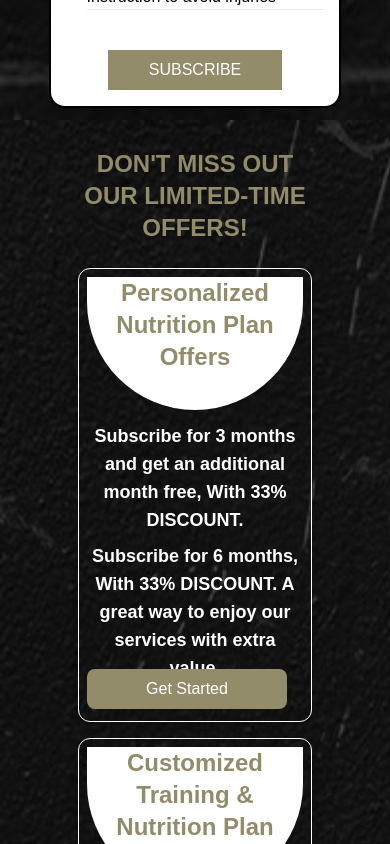
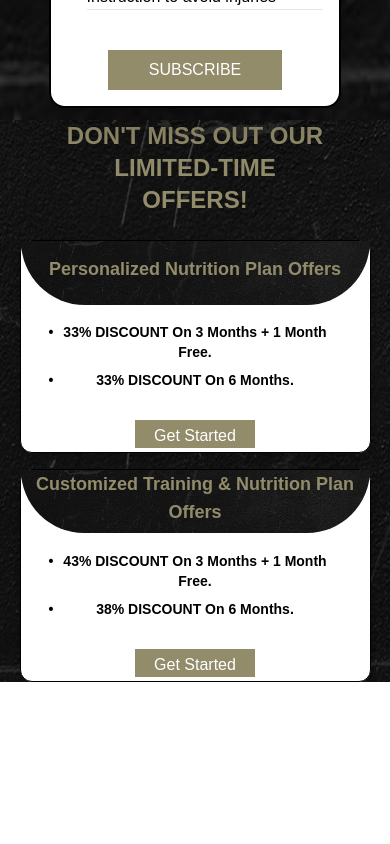
Before and after one commit to mahmoud2391997/trio-fitness-industry, a Next.js app: page / in a window 390 px wide. Shown: the part 6440-7284 px from the top of the page. After the commit the page ends 7122 px from the top, so only its background shows below. Built offline with nearby package versions, Linux system fonts and the light colour scheme.

Commit message:
modified responsive

```diff
--- a/components/limitedOffersSection.jsx
+++ /dev/null
@@ -1,39 +0,0 @@
-import React from 'react'
-import PackageCard from './packageCard'
-import PackageComponent from './packageComponent'
-import { title } from 'process';
-
-function LimitedOffersSection() {
-  const packages = [
-    {
-        id: 1,
-        // title: "3 MONTH + 1 MONTH FREE",
-        title:"Personalized Nutrition Plan Offers",
-        description: ["Subscribe for 3 months and get an additional month free, With 33% DISCOUNT.","Subscribe for 6 months, With 33% DISCOUNT. A great way to enjoy our services with extra value."]
-      },
-      {
-        id: 2,
-        // title: "6 MONTH + 2 MONTH FREE",
-        title:"Customized Training & Nutrition Plan Offers",
-        description: ["Subscribe for 3 months and get an additional month free, With 43% DISCOUNT.","Subscribe for 6 months, With 38% DISCOUNT. A great way to enjoy our services with extra value."]
-    },
-];
-
-  return (
-    <div className='w-full bg-black text-white p-7'  style={{background:"url(/aboutbg.jpeg)", backgroundSize:"cover"}}>
-            <h2 className="xl:text-5xl w-[70%] lg:w-[50%] m-auto lg:text-5xl md:text-4xl sm:text-3xl text-2xl  text-center font-bold mb-6 text-[#928c6b]">DON'T MISS OUT OUR LIMITED-TIME OFFERS!</h2>
-
-      <div className="packages w-[70%] grid grid-cols-1 md:grid-cols-2  h-auto gap-4 m-auto">
-        {packages.map((pkg) => (
-          <PackageComponent
-            key={pkg.id}
-            packageName={pkg.title}
-            packageDescription={pkg.description}
-          />
-        ))}
-      </div>
-    </div>
-  )
-}
-
-export default LimitedOffersSection
--- /dev/null
+++ b/components/limitedOffersSection.tsx
@@ -0,0 +1,39 @@
+import React from 'react'
+import PackageCard from './packageCard'
+import PackageComponent from './packageComponent'
+import { title } from 'process';
+
+function LimitedOffersSection() {
+  const packages = [
+    {
+        id: 1,
+        // title: "3 MONTH + 1 MONTH FREE",
+        title:"Personalized Nutrition Plan Offers",
+        description: ["33% DISCOUNT On 3 Months + 1 Month Free.","33% DISCOUNT On 6 Months."]
+      },
+      {
+        id: 2,
+        // title: "6 MONTH + 2 MONTH FREE",
+        title:"Customized Training & Nutrition Plan Offers",
+        description: ["43% DISCOUNT On 3 Months + 1 Month Free.","38% DISCOUNT On 6 Months."]
+    },
+];
+
+  return (
+    <div className='w-full bg-black text-white sm:p-7'  style={{background:"url(/aboutbg.jpeg)", backgroundSize:"cover"}}>
+            <h2 className="xl:text-4xl w-[70%] lg:w-[50%] m-auto lg:text-5xl md:text-4xl sm:text-3xl text-2xl  text-center font-bold mb-6 text-[#928c6b]">DON'T MISS OUT OUR LIMITED-TIME OFFERS!</h2>
+
+      <div className="packages w-[90%] max-w-[400px] sm:w-[70%] md:w-[90%] md:max-w-screen-md xl:w-[70%] lg:max-w-screen-lg lg:w-[80%] grid grid-cols-1 md:grid-cols-2  h-auto gap-4 m-auto">
+        {packages.map((pkg) => (
+          <PackageComponent
+            key={pkg.id}
+            packageName={pkg.title}
+            packageDescription={pkg.description}
+          />
+        ))}
+      </div>
+    </div>
+  )
+}
+
+export default LimitedOffersSection
--- a/components/packageComponent.tsx
+++ b/components/packageComponent.tsx
@@ -10,23 +10,24 @@ const PackageComponent: React.FC<PackageComponentProps> = ({
   packageDescription,
 }) => {
   return (
-    <div className="relative  h-auto p-2 pb-16 rounded-xl  border border-white shadow-md">
+    <div className="relative pt-[15%] h-auto pb-[20%] flex flex-col justify-around items-center bg-white  rounded-xl  border border-black shadow-md">
 
-        <div className="h-[35%] rounded-b-full bg-white ">
-          <h2 className="text-2xl sm:text-4xl text-center text-[#928c6b] font-bold mb-2">
+        <div className="h-[30%] px-3 absolute top-0 rounded-b-full flex justify-center items-center w-full " style={{background:"url(/aboutbg.jpeg)", backgroundSize:"cover"}}>
+          <h2 className="text-lg md:text-xl lg:text-2xl xl:text-3xl text-center text-[#928c6b] font-bold mb-2">
             {packageName}
           </h2>
         </div>
-        <div className="h-[70%] rounded-lg my-3">
-          {packageDescription.map((packagee,index)=>{return <h3 key={index} className="text-lg sm:text-2xl text-center text-white font-semibold mb-2">
+        <div className="h-[50%] rounded-lg mt-3">
+          {packageDescription.map((packagee,index)=>{return <h3 key={index} className="text-sm md:text-md lg:text-lg list-disc sm:text-base px-2 text-center m-auto w-[90%] relative text-black font-semibold mb-2">
+          <span className="absolute -left-1">•</span>
             {packagee}
           </h3>})}
 
         </div>
 
       <button
-        style={{ width: "calc(100% - 32px)" }}
-        className="bg-[#928c6b] text-white w-full  py-2 m-auto rounded-lg absolute bottom-3"
+
+        className="bg-[#928c6b] text-white w-[120px] md:h-8 text-center lg:w-[140px] mt-3 mb-1 py-1 absolute bottom-0 m-auto h-7 lg:h-9"
       >
         Get Started
       </button>
--- a/pages/index.tsx
+++ b/pages/index.tsx
@@ -219,7 +219,7 @@ const Home : React.FC =()=> {
         </video>
         <div className="relative z-10 flex flex-col items-center justify-center h-full text-white text-center">
           <h1
-            className="xl:text-7xl text-center h-[65vh] lg:text-[62px] md:text-6xl  text-[34px] pt-[15vh] sm:pt-0  w-5/6 sm:text-5xl font-semibold my-auto mx-0 sm:m-auto sm:w-3/6 "
+            className="xl:text-6xl text-center h-[65vh] lg:text-[62px] md:text-6xl  text-[34px] pt-[15vh] sm:pt-0  w-5/6 sm:text-5xl font-semibold my-auto mx-0 sm:m-auto sm:w-4/6 "
             style={{
               fontFamily: '"Bebas Neue", Helvetica, Arial, sans-serif',
               letterSpacing: "0.1em",
```
